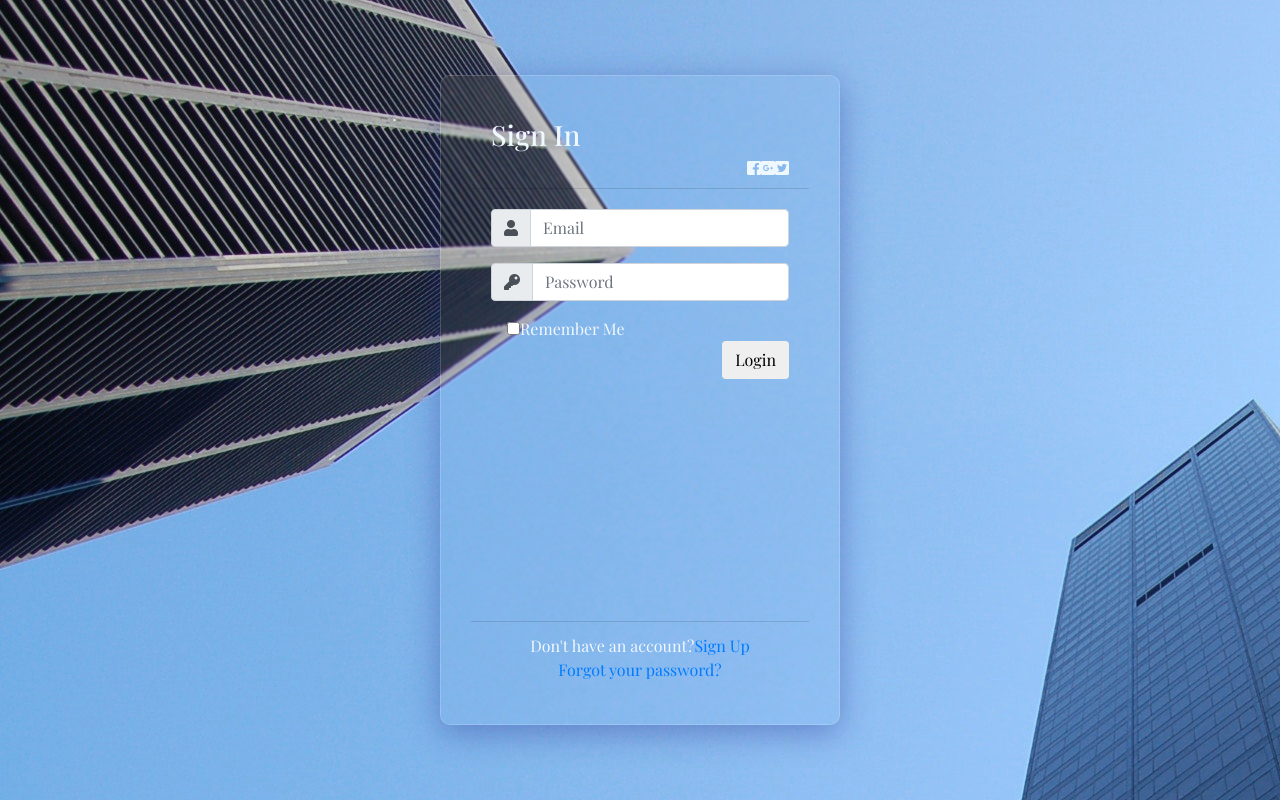
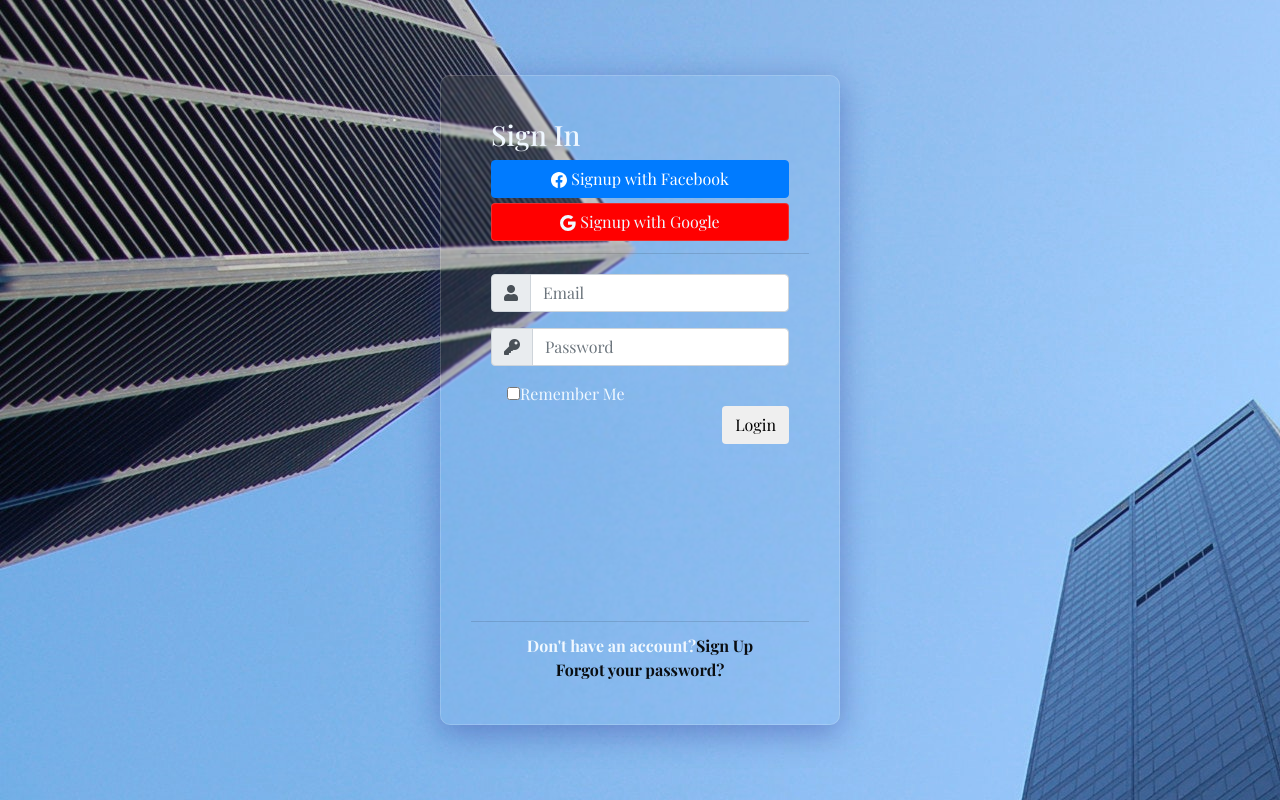
Before and after one commit to Lakskan0205/MADHAV, a Flask app: page /login in a window 1280 px wide. Run offline with Flask 2, Linux system fonts and the light colour scheme; some libraries are stand-ins or nearby versions.

Commit message:
Sprint 1 completed

```diff
--- a/Sprint 1/app.py
+++ b/Sprint 1/app.py
@@ -1,36 +1,37 @@
 import email
-from flask import Flask,render_template,request
+from flask import Flask, render_template, request
 import ibm_db
-from flask_mail import Mail,Message
+from flask_mail import Mail, Message
 from random import randint
 
 connectionstring="DATABASE=bludb;HOSTNAME=3883e7e4-18f5-4afe-be8c-fa31c41761d2.bs2io90l08kqb1od8lcg.databases.appdomain.cloud;PORT=31498;PROTOCOL=TCPIP;UID=kmy46098;PWD=PN0aG7meNBbB7HH1;SECURITY=SSL;"
 connection = ibm_db.connect(connectionstring, '', '')
 
 app = Flask(__name__)
-mail=Mail(app)
+mail = Mail(app)
 
-app.config["MAIL_SERVER"]='smtp.gmail.com'
-app.config["MAIL_PORT"]=465
-app.config["MAIL_USERNAME"]='2k19cse052@kiot.ac.in'
-app.config['MAIL_PASSWORD']='nxgknupghjjodabq'
-app.config['MAIL_USE_TLS']=False
-app.config['MAIL_USE_SSL']=True
-mail=Mail(app)
-otp=randint(000000,999999)
+app.config["MAIL_SERVER"] = 'smtp.gmail.com'
+app.config["MAIL_PORT"] = 465
+app.config["MAIL_USERNAME"] = '2k19cse052@kiot.ac.in'
+app.config['MAIL_PASSWORD'] = 'nxgknupghjjodabq'
+app.config['MAIL_USE_TLS'] = False
+app.config['MAIL_USE_SSL'] = True
+mail = Mail(app)
 
 @app.route("/")
 def signup():
     return render_template("signup.html")
 
-@app.route('/verification',methods=["POST"])
+@app.route('/verification', methods=["POST","GET"])
 def verify():
+
     if request.method == 'POST':
-
         global first_name
         global last_name
         global useremail
         global password
+        global email
+        global otp
 
         first_name = request.form.get('first_name')
         last_name = request.form.get('last_name')
@@ -43,20 +44,33 @@ def verify():
         ibm_db.execute(stmt)
         account = ibm_db.fetch_assoc(stmt)
 
-    if account:
-        return render_template('signup.html', msg="You are already a member, please login using your details")
+        if account:
+            return render_template('signup.html', msg="You are already a member, please login using your details")
 
-    email=request.form['email']
-    msg=Message(subject='OTP',sender='hackjacks@gmail.com',recipients=[email])
-    msg.body="You have succesfully registered on hackjacks!\nUse the OTP given below to verify your email ID.\n\t"+str(otp)
-    mail.send(msg)
-    return render_template('verification.html')
+        else:
+            otp = randint(000000, 999999)
+            email = request.form['email']
+            msg = Message(subject='OTP', sender='hackjacks@gmail.com',
+                        recipients=[email])
+            msg.body = "You have succesfully registered on hackjacks!\nUse the OTP given below to verify your email ID.\n\t" + \
+                str(otp)
+            mail.send(msg)
+            return render_template('verification.html')
 
-@app.route('/validate',methods=['POST'])
+    if request.method == 'GET':
+        otp = randint(000000, 999999)
+        msg = Message(subject='OTP', sender='hackjacks@gmail.com',
+                        recipients=[email])
+        msg.body = "You have succesfully registered on hackjacks!\nUse the OTP given below to verify your email ID.\n\t" + \
+                str(otp)
+        mail.send(msg)
+        return render_template('verification.html',msg="OTP has been resent")
+
+@app.route('/validate', methods=['POST'])
 def validate():
-    user_otp=request.form['otp']
-    if otp==int(user_otp):
 
+    user_otp = request.form['otp']
+    if otp == int(user_otp):
         insert_sql = "INSERT INTO User VALUES (?,?,?,?)"
         prep_stmt = ibm_db.prepare(connection, insert_sql)
         ibm_db.bind_param(prep_stmt, 1, first_name)
@@ -65,23 +79,21 @@ def validate():
         ibm_db.bind_param(prep_stmt, 4, password)
         ibm_db.execute(prep_stmt)
         return render_template('signin.html')
+
     else:
-        return render_template('verification.html',msg="otp is invalid")
+        return render_template('verification.html', msg="OTP is invalid. Please enter a valid OTP")
 
 @app.route("/signup")
 def signup1():
     return render_template("signup.html")
 
-
 @app.route("/home")
 def home():
     return render_template("index.html")
 
-
 @app.route("/signin")
 def signin():
     return render_template("signin.html")
-
 
 @app.route("/aboutus")
 def aboutus():
@@ -89,10 +101,10 @@ def aboutus():
 
 @app.route("/login", methods=['GET', 'POST'])
 def login():
+
     if request.method == 'POST':
         email = request.form.get('email')
         password = request.form.get('password')
-
         sql = "SELECT * FROM user WHERE email =?"
         stmt = ibm_db.prepare(connection, sql)
         ibm_db.bind_param(stmt, 1, email)
@@ -100,7 +112,7 @@ def login():
         account = ibm_db.fetch_assoc(stmt)
 
         if account:
-            if (password == str(account['PASS']).strip()):
+            if (password == None or str(account['PASS']).strip()):
                 return render_template('index.html')
             else:
                 return render_template('signin.html', msg="Password is invalid")
--- a/Sprint 1/static/signin.css
+++ b/Sprint 1/static/signin.css
@@ -8,7 +8,6 @@
 
     box-shadow: 0 8px 32px 0 rgba(31, 38, 135, 0.37);
     backdrop-filter: blur(1px);
-    -webkit-backdrop-filter: blur(1px);
     border-radius: 10px;
     border: 1px solid rgba(255, 255, 255, 0.18);
     width: 400px;
@@ -25,7 +24,20 @@
     border-bottom: 1px solid rgba(0, 0, 0, .125);
 }
 
+button.btn.btn-primary {
+    margin-bottom: 5px;
+    width: 100%;
+}
+
+button.btn.btn-primary-google {
+    background-color: rgb(255 0 0);
+    border-color: rgba(234, 59, 59, 0.79);
+    color: aliceblue;
+    width: 100%;
+}
+
 .card-footer {
+    font-weight: bolder;
     padding: 0.75rem 1.25rem;
     background-color: transparent !important;
     border-top: 1px solid rgba(0, 0, 0, .125);
@@ -34,3 +46,7 @@
 .remember {
     padding-left: 1em;
 }
+
+a {
+    color: #000000ed
+}
--- a/Sprint 1/templates/signin.html
+++ b/Sprint 1/templates/signin.html
@@ -17,10 +17,24 @@
             <div class="card glass-card">
                 <div class="card-header">
                     <h3>Sign In</h3>
-                    <div class="d-flex justify-content-end social_icon">
-                        <span><i class="fab fa-facebook-square"></i></span>
-                        <span><i class="fab fa-google-plus-square"></i></span>
-                        <span><i class="fab fa-twitter-square"></i></span>
+                    <div class="socialmediabtn">
+                        <button type="button" class="btn btn-primary">
+                            <svg xmlns="http://www.w3.org/2000/svg" width="16" height="16" fill="currentColor"
+                                class="bi bi-facebook" viewBox="0 0 16 16">
+                                <path
+                                    d="M16 8.049c0-4.446-3.582-8.05-8-8.05C3.58 0-.002 3.603-.002 8.05c0 4.017 2.926 7.347 6.75 7.951v-5.625h-2.03V8.05H6.75V6.275c0-2.017 1.195-3.131 3.022-3.131.876 0 1.791.157 1.791.157v1.98h-1.009c-.993 0-1.303.621-1.303 1.258v1.51h2.218l-.354 2.326H9.25V16c3.824-.604 6.75-3.934 6.75-7.951z">
+                                </path>
+                            </svg>
+                            Signup with Facebook
+                        </button>
+                        <button type="button" class="btn btn-primary-google">
+                            <svg xmlns="http://www.w3.org/2000/svg" width="16" height="16" fill="currentColor"
+                                class="bi bi-google" viewBox="0 0 16 16">
+                                <path
+                                    d="M15.545 6.558a9.42 9.42 0 0 1 .139 1.626c0 2.434-.87 4.492-2.384 5.885h.002C11.978 15.292 10.158 16 8 16A8 8 0 1 1 8 0a7.689 7.689 0 0 1 5.352 2.082l-2.284 2.284A4.347 4.347 0 0 0 8 3.166c-2.087 0-3.86 1.408-4.492 3.304a4.792 4.792 0 0 0 0 3.063h.003c.635 1.893 2.405 3.301 4.492 3.301 1.078 0 2.004-.276 2.722-.764h-.003a3.702 3.702 0 0 0 1.599-2.431H8v-3.08h7.545z" />
+                            </svg>
+                            Signup with Google
+                        </button>
                     </div>
                 </div>
                 <div class="card-body">
@@ -29,14 +43,14 @@
                             <div class="input-group-prepend">
                                 <span class="input-group-text"><i class="fas fa-user"></i></span>
                             </div>
-                            <input type="text" class="form-control" name='email' placeholder="Email">
+                            <input type="text" class="form-control" name='email' placeholder="Email" required>
 
                         </div>
                         <div class="input-group form-group">
                             <div class="input-group-prepend">
                                 <span class="input-group-text"><i class="fas fa-key"></i></span>
                             </div>
-                            <input type="password" name="password" class="form-control" placeholder="Password">
+                            <input type="password" name="password" class="form-control" placeholder="Password" required>
                         </div>
                         <p class="message">{{msg}}</p>
                         <div class="remember">
```
Also changed, not shown: Sprint 1/static/verification.css (+76 -1 lines), Sprint 1/templates/verification.html (+11 -8 lines).
